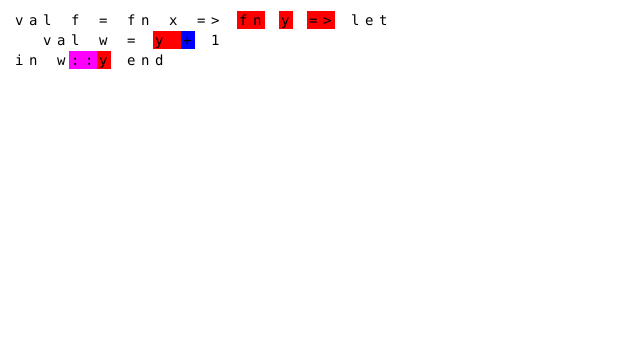
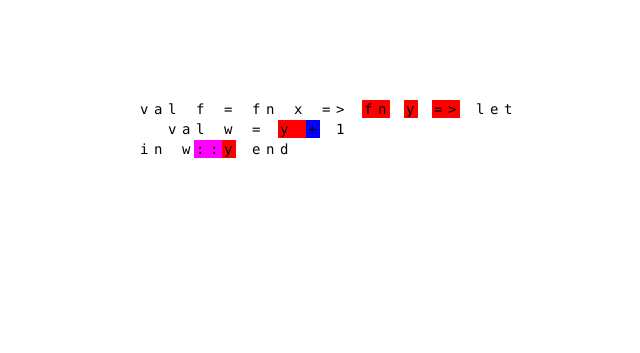
Before and after one commit to CGA1123/dissect, a plain HTML site: page index.html in a window 1280 px wide. Shown: the whole page, without its empty margins (0-640 px from the left). Drawn offline with nearby package versions, Linux system fonts and the light colour scheme.

Commit message:
Fix up alignment

```diff
--- a/css/main.css
+++ b/css/main.css
@@ -1,5 +1,12 @@
 body {
 	margin: 0;
+}
+
+#visualise-it {
+	width: 1000px;
+	margin-right: auto;
+	margin-left: auto;
+	margin-top: 100px;
 }
 
 text {
--- a/js/Visualisation.js
+++ b/js/Visualisation.js
@@ -18,30 +18,27 @@ function Visualisation (targetDomElement) {
 
 	// 'constructor'
 	function constructor (targetDomElement) {
-		height = 350;
-		width = 1000;
+		height = "100%";
+		width = "100%";
 
 		svg = d3.select(targetDomElement)
 			.append("svg")
 			.attr("height", height)
 			.attr("width", width);
 
-		highlight = svg.append("g").attr("y", 25);
-		text = svg.append("text").attr("y", 25);
+		highlight = svg.append("g");
+		text = svg.append("text");
 
 		return visualisationObject;
 	}
 
 	// public function definitions
 	visualisationObject.loadAndRender = function (data) {
-		console.log("loadAndRender");
-		console.log(data);
 		explodedSource = tagSource(data.source);
 		regions = processRegions(data.regions);
 		links = data.links;
 		rawData = data;
 
-		console.log(regions);
 		render();
 	};
 
@@ -68,8 +65,8 @@ function Visualisation (targetDomElement) {
 			.append("tspan")
 			.classed("char", true)
 			.text(function (d) { return d.data; })
-			.attr("y", function (d) { return (d.lineNumber * 20) + 25; })
-			.attr("x", function (d) { return (d.charPos * 14) + 15; });
+			.attr("y", function (d) { return (d.lineNumber * 20) + 14; })
+			.attr("x", function (d) { return (d.charPos * 14); });
 	}
 
 	function tagSource (explodedSource) {
@@ -103,8 +100,8 @@ function Visualisation (targetDomElement) {
 		// -> Assume regions are only 1 line for the moment...
 		for (var i = fromChar; i <= toChar; i++) {
 			var r = {};
-			r.x = (i * 14) + 15 - 2;
-			r.y = (fromLine * 20) + 15 - 4;
+			r.x = (i * 14) - 2;
+			r.y = (fromLine * 20);
 			r.color = region.color;
 			r.type = region.type;
 
```
